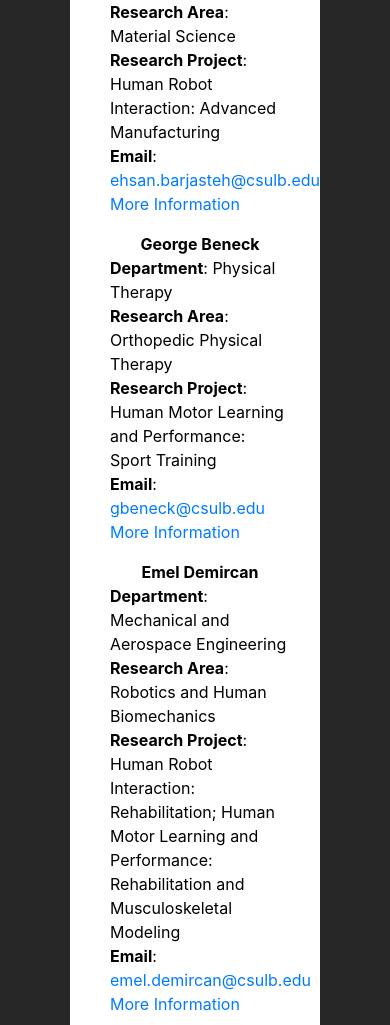
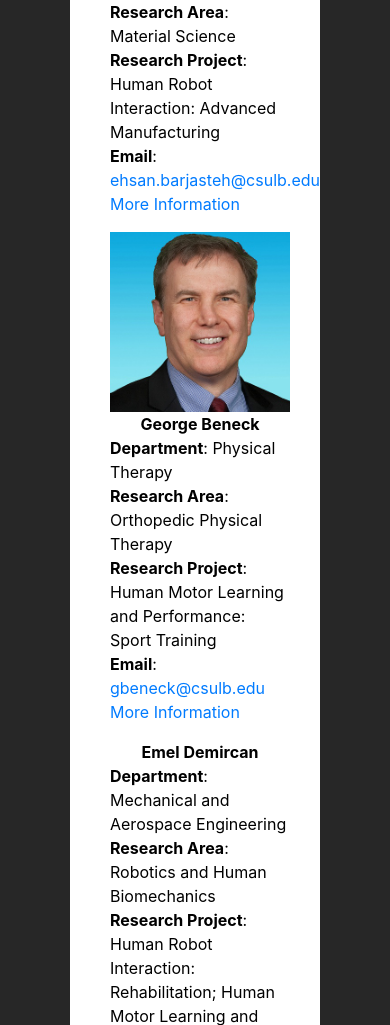
Before and after one commit to AnthonyASanchez/BeachCave, a PHP site: page /faculty.html in a window 390 px wide. Shown: the part 727-1752 px from the top of the page. Run offline with PHP 8.4, Linux system fonts and the light colour scheme.

Commit message:
responsive image figured out for faculty

```diff
--- a/faculty.html
+++ b/faculty.html
@@ -64,7 +64,9 @@
 				<!-- Aliasgari -->
 				<div class = "row justify-content-md-center">
 					<div class = "col-sm-4">
-						<div align = "center"><b>Mehrdad Aliasgari</b></div>
+						<div align = "center">
+							<b>Mehrdad Aliasgari</b>
+						</div>
 					</div>
 					<div class = "col-sm-8">
 						<p>
@@ -92,9 +94,12 @@
 					</div>
 				</div>
 				<!-- Beneck -->
-				<div class = "row justify-content-md-center">
+				<div class = "row justify-content-md-center vertical-align">
 					<div class = "col-sm-4">
-						<div align = "center"><b>George Beneck</b></div>
+						<div align = "center">
+							<img src = "media/faculty/george_beneck.jpg" style = "width: 100%; max-width: 200px;"></img><br>
+							<b>George Beneck</b>
+						</div>
 					</div>
 					<div class = "col-sm-8">
 						<p>
--- a/main.css
+++ b/main.css
@@ -39,3 +39,8 @@ body {
 	margin-right: 50px;
 	margin-left: 50px;
 }
+
+.vertical-align {
+    display: flex;
+    align-items: center;
+}
```
